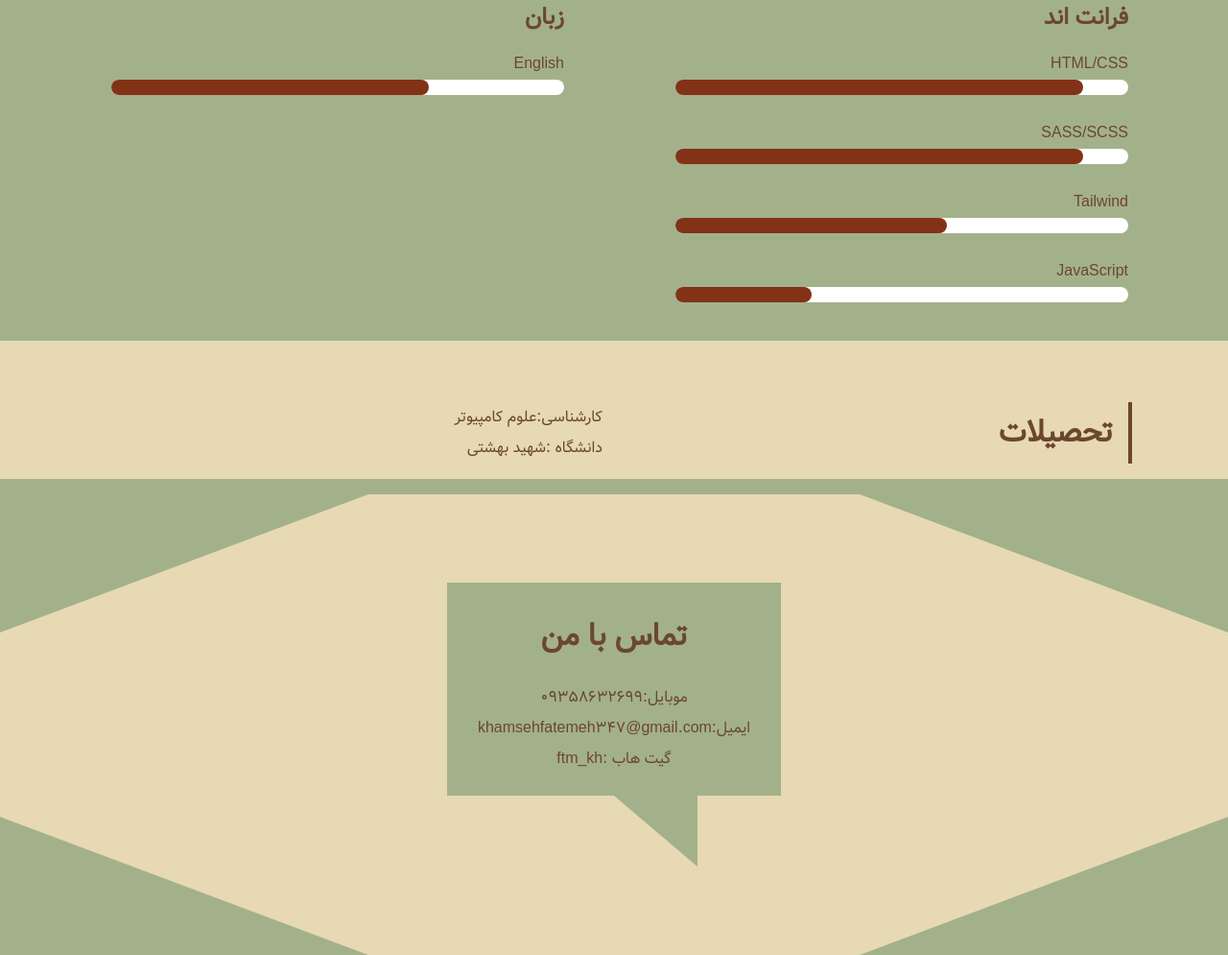
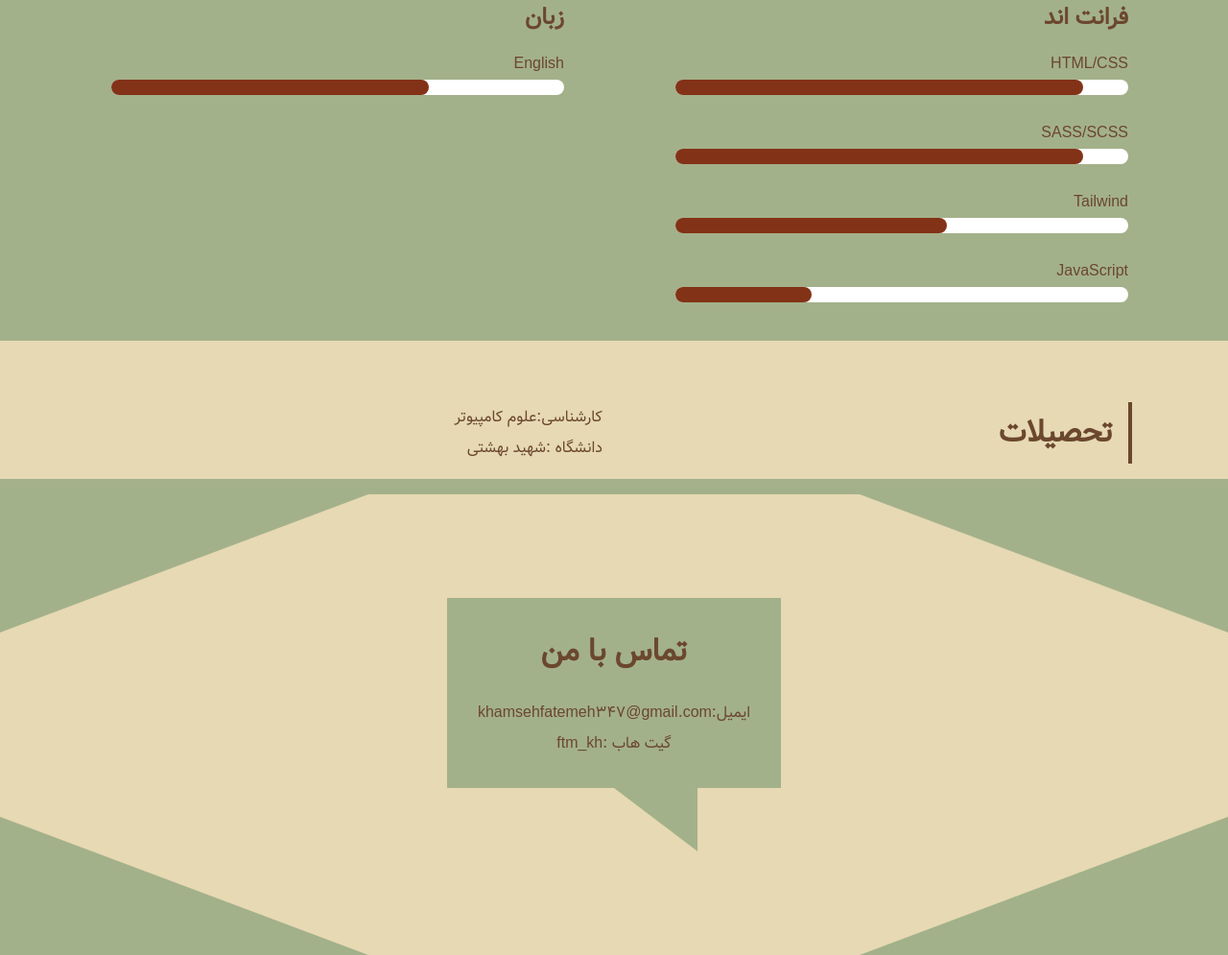
Before and after one commit to ftm-khamse/portfolio, a plain HTML site: page index.html in a window 1280 px wide. Shown: the part 917-1912 px from the top of the page at 96% size. Drawn offline with Linux system fonts and the light colour scheme; files whose address does not match are found by name.

Commit message:
remove number

```diff
--- a/index.html
+++ b/index.html
@@ -159,9 +159,7 @@
                <h2>تماس با من</h2>
             </div>
 
-            <p class="contact__info">
-                موبایل:09358632699
-            </p>
+
             <p class="contact__info">
                 ایمیل:khamsehfatemeh347@gmail.com
             </p>
```
